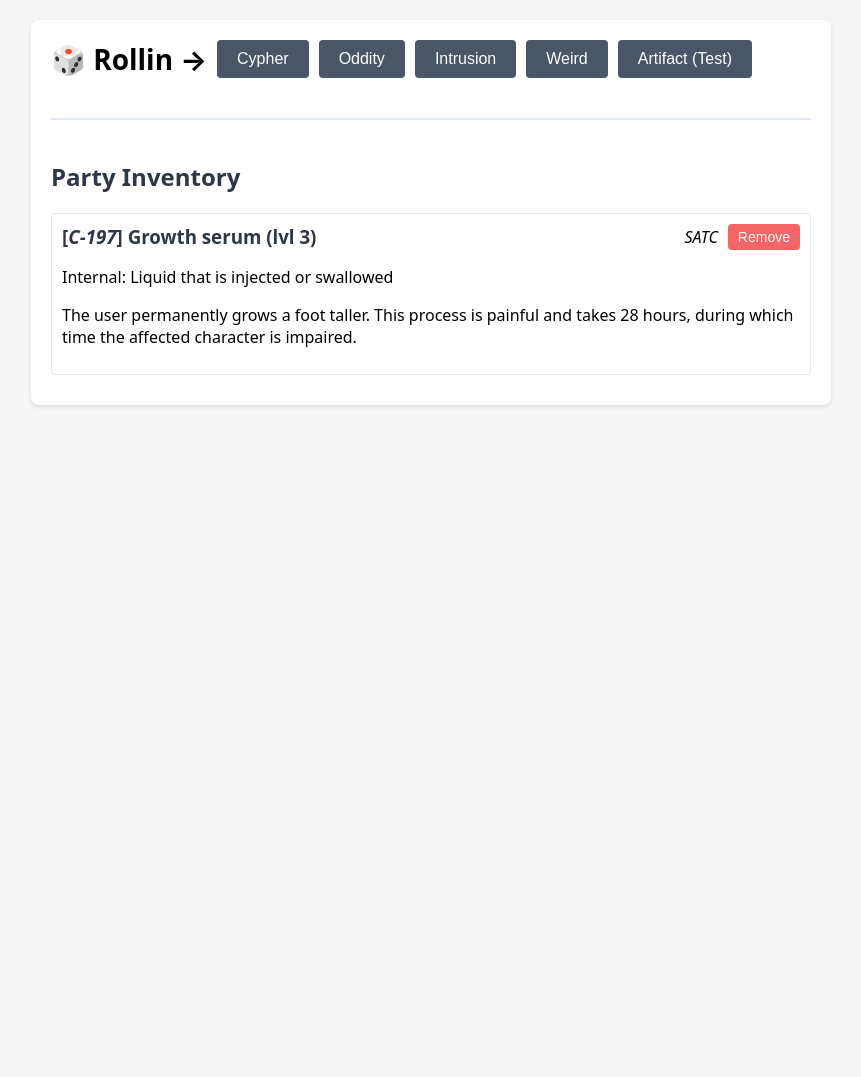
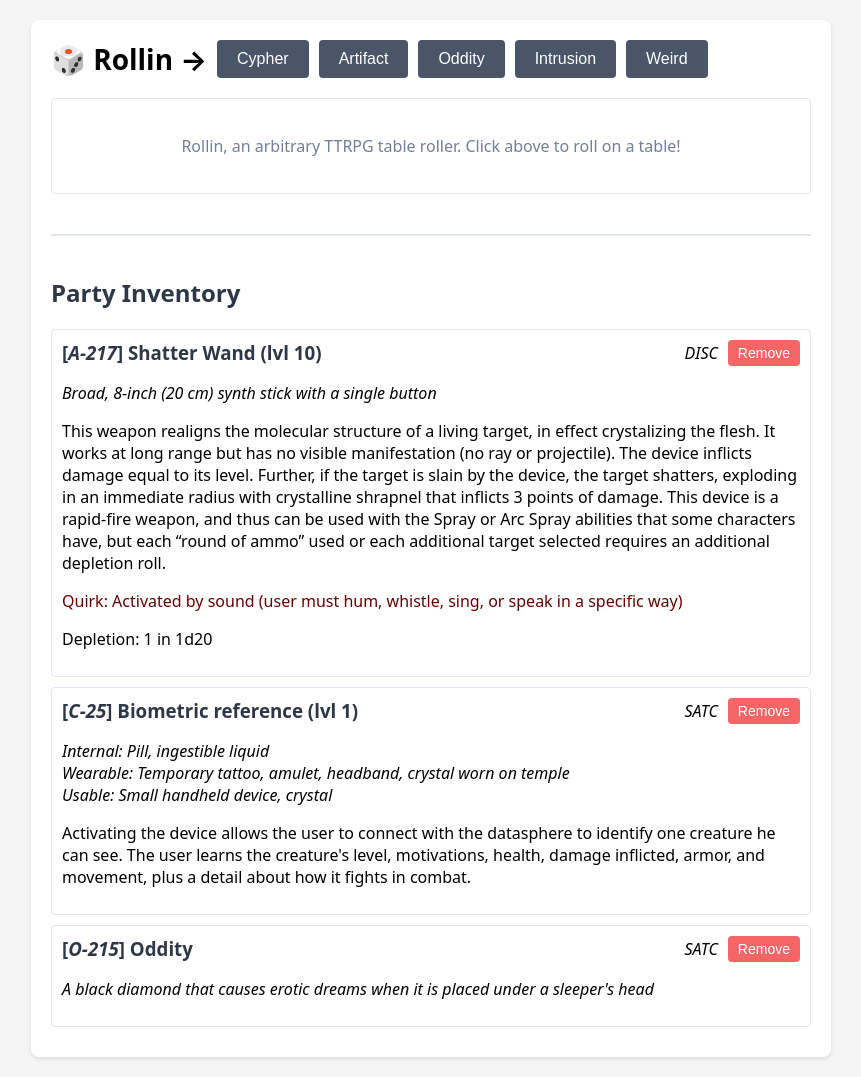
Before and after one commit to JasperGeh/rollin, a FastAPI app: page / in a window 1280 px wide. Shown: the whole page, without its empty margins (209-1070 px from the left). Before the commit the page ends 407 px from the top, so only its background shows below. Run offline with FastAPI, Linux system fonts and the light colour scheme; parts of the project's set-up code (start-up, migrations or seed data) failed here and were passed over.

Commit message:
Update inventory management and enhance artifact handling
- Updated .gitignore to ignore the 'tables' directory and ensure cleaner project structure.
- Replaced the old artifact entry in rollin_party_inventory.json with new items, including 'Shatter Wand' and 'Biometric reference'.
- Modified main.py to load the new 'numenera_artifacts' table and adjusted the artifact rolling logic.
- Enhanced index.html by adding a button for rolling artifacts and improved the display of item details, including depletion information.

These changes improve the inventory system and user experience in the TTRPG app.

```diff
--- a/app/main.py
+++ b/app/main.py
@@ -55,12 +55,13 @@ def save_inventory(inventory):
 @app.on_event("startup")
 async def startup_event():
     # Load all tables on startup
-    tables['artifacts'] = pd.read_csv("tables/test_artifacts.csv")
     tables['numenera_artifact_quirks'] = pd.read_csv("tables/numenera_artifact_quirks.csv")
     tables['numenera_cypher'] = pd.read_csv("tables/numenera_cypher.csv")
+    tables['numenera_artifacts'] = pd.read_csv("tables/numenera_artifacts.csv")
     tables['numenera_oddities'] = pd.read_csv("tables/numenera_oddities.csv")
     tables['numenera_intrusions'] = pd.read_csv("tables/numenera_intrusions.csv")
     tables['numenera_weird'] = pd.read_csv("tables/numenera_weird.csv")
+
     # Ensure inventory file exists
     if not Path(INVENTORY_FILE).exists():
         save_inventory([])
@@ -98,7 +99,7 @@ async def roll_on_table(table_name: str):
             "name": entry['name'],
             "description": entry['description'],
             "effect": entry['effect'],
-            "image": entry['image'],
+            "depletion": entry['depletion'],
             "source": entry['source']
         }
     elif table_name == 'numenera_oddities':
@@ -112,7 +113,7 @@ async def roll_on_table(table_name: str):
         result = {
             #"no": "I-" + str(entry['no']),
             "name": "Intrusion – " + entry['context'],
-            "description": entry['intrusion'],
+            "effect": entry['intrusion'],
             #"context": entry['context'],
             "source": entry['source']
         }
@@ -129,7 +130,7 @@ async def roll_on_table(table_name: str):
         }
 
     # For artifacts, also roll a quirk
-    if table_name == 'artifacts':
+    if table_name == 'numenera_artifacts':
         if random.randint(1,6) == 1:
             result['quirk'] = roll_quirk()
 
--- a/rollin_party_inventory.json
+++ b/rollin_party_inventory.json
@@ -1,12 +1,29 @@
 [
   {
-    "no": "C-197",
-    "name": "Growth serum",
-    "description": "Internal: Liquid that is injected or swallowed",
-    "effect": "The user permanently grows a foot taller. This process is painful and takes 28 hours, during which time the affected character is impaired.",
+    "no": "A-217",
+    "name": "Shatter Wand",
+    "description": "Broad, 8-inch (20 cm) synth stick with a single button",
+    "effect": "This weapon realigns the molecular structure of a living target, in effect crystalizing the flesh. It works at long range but has no visible manifestation (no ray or projectile). The device inflicts damage equal to its level. Further, if the target is slain by the device, the target shatters, exploding in an immediate radius with crystalline shrapnel that inflicts 3 points of damage. This device is a rapid-fire weapon, and thus can be used with the Spray or Arc Spray abilities that some characters have, but each \u201cround of ammo\u201d used or each additional target selected requires an additional depletion roll.",
+    "depletion": "1 in 1d20",
+    "source": "DISC",
+    "quirk": "Activated by sound (user must hum, whistle, sing, or speak in a specific way)",
+    "level": 10,
+    "dice_formula": "1d6+4"
+  },
+  {
+    "no": "C-25",
+    "name": "Biometric reference",
+    "description": "Internal: Pill, ingestible liquid<br>Wearable: Temporary tattoo, amulet, headband, crystal worn on temple<br>Usable: Small handheld device, crystal",
+    "effect": "Activating the device allows the user to connect with the datasphere to identify one creature he can see. The user learns the creature's level, motivations, health, damage inflicted, armor, and movement, plus a detail about how it fights in combat.",
     "image": "no",
     "source": "SATC",
-    "level": 3,
-    "dice_formula": "1d6"
+    "level": 1,
+    "dice_formula": "1"
+  },
+  {
+    "no": "O-215",
+    "name": "Oddity",
+    "description": "A black diamond that causes erotic dreams when it is placed under a sleeper's head",
+    "source": "SATC"
   }
 ]
--- a/templates/index.html
+++ b/templates/index.html
@@ -83,9 +83,7 @@
         }
 
         .quirk {
-            font-style: italic;
-            color: #718096;
-            margin: 10px 0;
+            color: #6B0000;
         }
 
         .inventory {
@@ -119,10 +117,14 @@
         <div class="buttons" style="display: flex; align-items: center; gap: 10px;">
             <p class="rollin" style="margin: 0;">🎲 Rollin → </p>
             <button onclick="rollOnTable('numenera_cypher')">Cypher</button>
+            <button onclick="rollOnTable('numenera_artifacts')">Artifact</button>
             <button onclick="rollOnTable('numenera_oddities')">Oddity</button>
             <button onclick="rollOnTable('numenera_intrusions')">Intrusion</button>
             <button onclick="rollOnTable('numenera_weird')">Weird</button>
-            <button onclick="rollOnTable('artifacts')">Artifact (Test)</button>
+        </div>
+
+        <div id="placeholder" class="result" style="display: block; color: #718096; text-align: center;">
+            <p>Rollin, an arbitrary TTRPG table roller. Click above to roll on a table!</p>
         </div>
 
         <div id="result" class="result">
@@ -151,7 +153,9 @@
             console.log(data);
 
             const resultDiv = document.getElementById('result');
+            const placeholderDiv = document.getElementById('placeholder');
             resultDiv.style.display = 'block';
+            placeholderDiv.style.display = 'none';
 
             let lvlText = '';
             if (data.level !== undefined) {
@@ -165,7 +169,7 @@
 
             let descriptionText = '';
             if (data.description !== undefined) {
-                descriptionText = `<p>${data.description}</p>`;
+                descriptionText = `<p><i>${data.description}</i></p>`;
             }
 
             let effectText = '';
@@ -188,6 +192,11 @@
                 intrusionText = `<p class="intrusion">Intrusion: ${data.intrusion}</p>`;
             }
 
+            let depletionText = '';
+            if (data.depletion !== undefined) {
+                depletionText = `<p class="depletion">Depletion: ${data.depletion}</p>`;
+            }
+
             let sourceText = '';
             if (data.source !== undefined) {
                 sourceText = `<p style="text-align: right;"><i>${data.source}</i></p>`;
@@ -199,7 +208,7 @@
             }
 
             let addButton = '';
-            const addableItems = ['numenera_cypher', 'artifacts', 'numenera_oddities'];
+            const addableItems = ['numenera_cypher', 'numenera_artifacts', 'numenera_oddities'];
             if (addableItems.includes(tableName)) {
                 addButton = '<button onclick="addToInventory()" class="add">Add</button>';
             }
@@ -218,6 +227,7 @@
                 ${imageText}
                 ${contextText}
                 ${intrusionText}
+                ${depletionText}
             `;
         }
 
@@ -269,9 +279,10 @@
                             <button onclick="removeFromInventory(${index})" class="small remove">Remove</button>
                         </div>
                     </div>
-                    ${item.description ? `<p>${item.description}</p>` : ''}
+                    ${item.description ? `<p><i>${item.description}</i></p>` : ''}
                     ${item.effect ? `<p>${item.effect}</p>` : ''}
                     ${item.quirk ? `<p class="quirk">Quirk: ${item.quirk}</p>` : ''}
+                    ${item.depletion ? `<p class="depletion">Depletion: ${item.depletion}</p>` : ''}
                 </div>
             `).join('');
         }
```
Also changed, not shown: tables/test_artifacts.csv (deleted, +0 -11 lines), 1 other file.
